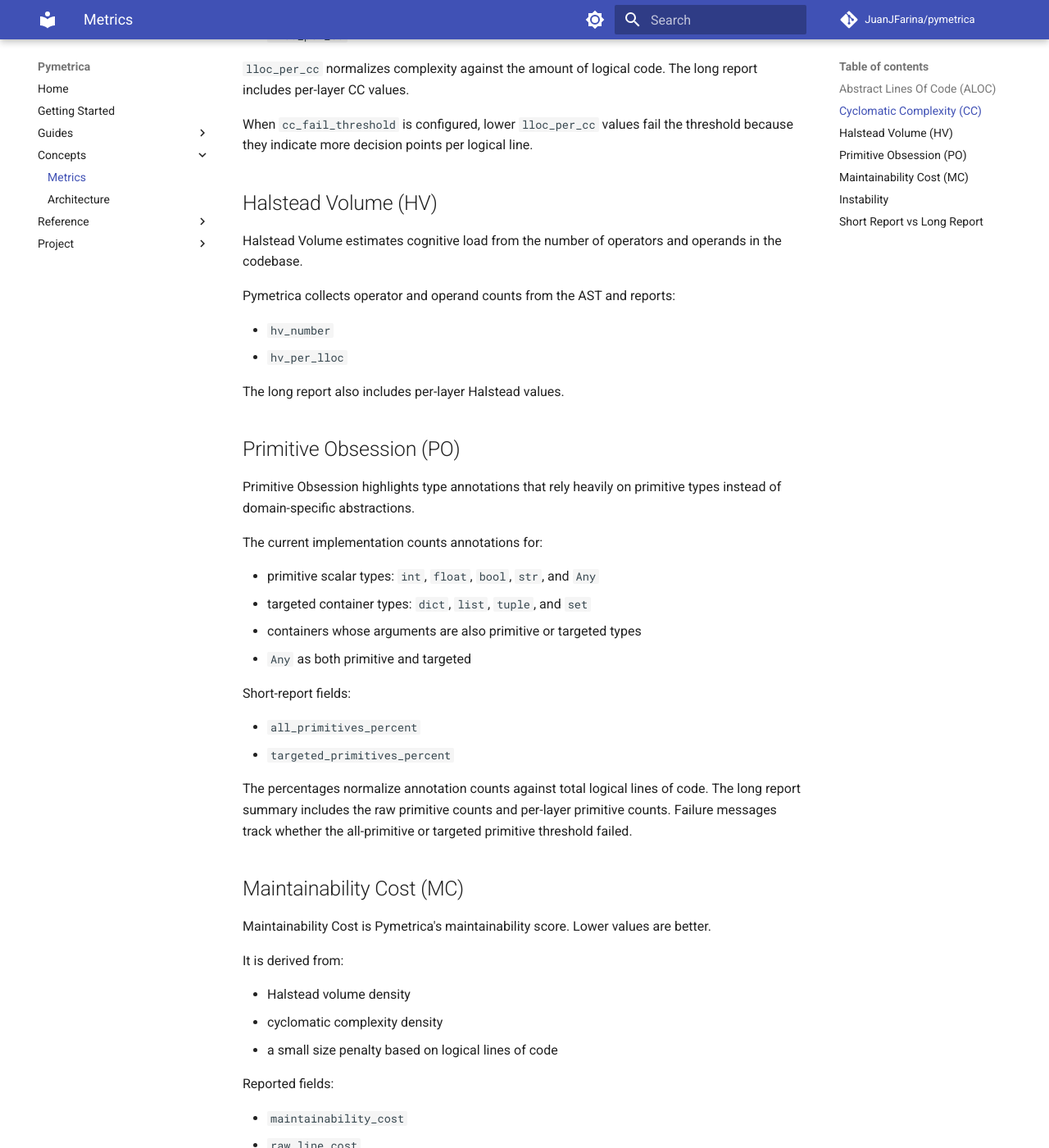
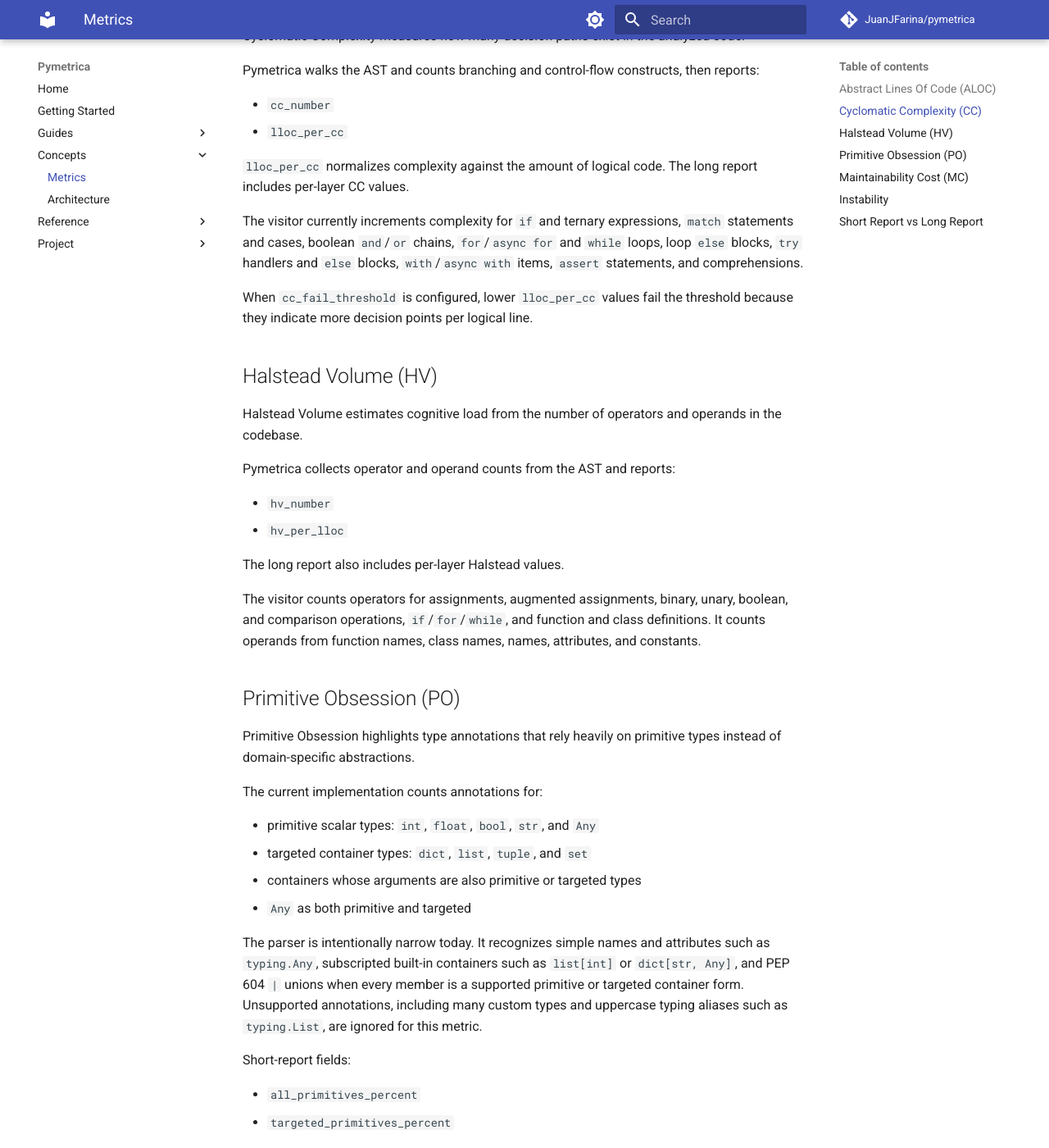
Before and after one commit to JuanJFarina/pymetrica, an MkDocs documentation site: the page built from docs/metrics.md, in a window 1280 px wide and 1400 px high, scrolled down 994 px. Shown: the whole window at 82% size. Built offline with MkDocs 1.6.1 and Material for MkDocs 9.7.7, drawn with Linux system fonts in a browser that asks for light colours; comment, search, counter and statistics services are not loaded; some of the changed text lies outside the part shown.

````diff
--- a/docs/metrics.md
+++ b/docs/metrics.md
@@ -20,6 +20,12 @@ The current implementation counts:
 - the logical body size of concrete classes that are never instantiated in the
   analyzed codebase
 
+For the unused-class body adjustment, Pymetrica currently inspects top-level
+class definitions. Classes inheriting from `ABC`, `ABCMeta`, `Protocol`, or
+`Enum` are treated as abstract bases and do not receive the concrete-class body
+penalty. A class is considered used when it appears in a direct call, a class
+method call, or as a positional call argument.
+
 Reported fields:
 
 - `aloc_number`
@@ -41,6 +47,11 @@ reports:
 `lloc_per_cc` normalizes complexity against the amount of logical code. The long
 report includes per-layer CC values.
 
+The visitor currently increments complexity for `if` and ternary expressions,
+`match` statements and cases, boolean `and`/`or` chains, `for`/`async for` and
+`while` loops, loop `else` blocks, `try` handlers and `else` blocks,
+`with`/`async with` items, `assert` statements, and comprehensions.
+
 When `cc_fail_threshold` is configured, lower `lloc_per_cc` values fail the
 threshold because they indicate more decision points per logical line.
 
@@ -56,6 +67,11 @@ Pymetrica collects operator and operand counts from the AST and reports:
 
 The long report also includes per-layer Halstead values.
 
+The visitor counts operators for assignments, augmented assignments, binary,
+unary, boolean, and comparison operations, `if`/`for`/`while`, and function and
+class definitions. It counts operands from function names, class names, names,
+attributes, and constants.
+
 ## Primitive Obsession (PO)
 
 Primitive Obsession highlights type annotations that rely heavily on primitive
@@ -67,6 +83,13 @@ The current implementation counts annotations for:
 - targeted container types: `dict`, `list`, `tuple`, and `set`
 - containers whose arguments are also primitive or targeted types
 - `Any` as both primitive and targeted
+
+The parser is intentionally narrow today. It recognizes simple names and
+attributes such as `typing.Any`, subscripted built-in containers such as
+`list[int]` or `dict[str, Any]`, and PEP 604 `|` unions when every member is a
+supported primitive or targeted container form. Unsupported annotations,
+including many custom types and uppercase typing aliases such as `typing.List`,
+are ignored for this metric.
 
 Short-report fields:
 
@@ -96,6 +119,15 @@ Reported fields:
 
 `raw_line_cost` is the density-based portion of the score before the additional
 size penalty is applied. The long report includes per-layer MC values.
+
+The implemented formula is:
+
+```text
+hv_density = hv_number / lloc_number
+cc_density = cc_number / lloc_number
+raw_line_cost = (hv_density * ((cc_density * 100) or 1)) / 20
+maintainability_cost = raw_line_cost + (lloc_number * 0.001)
+```
 
 ## Instability
 
````
Also changed, not shown: README.md (+22 -2 lines), docs/api.md (+12 -3 lines), docs/architecture.md (+6 -1 lines), docs/configuration.md (+1 -1 lines).
